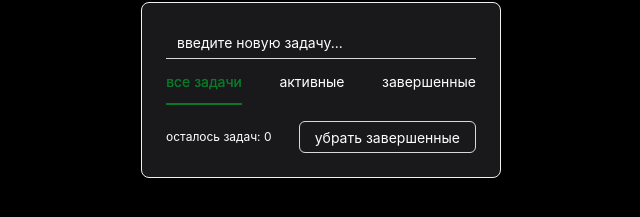
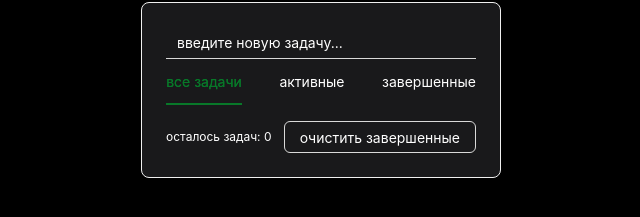
Before and after one commit to AntonyantsArtyom/Mindbox-ToDo, a React (Vite) app: page / in a window 1280 px wide. Shown: the part 93-310 px from the top of the page, without its empty margins (319-959 px from the left). Built offline with nearby package versions, Linux system fonts and the light colour scheme.

Commit message:
chore: rename clear button

```diff
--- a/src/App.tsx
+++ b/src/App.tsx
@@ -68,7 +68,7 @@ function App() {
           />
           <Flex align="center" justify="space-between">
             <TextStyled>осталось задач: {tasks.filter((t) => !t.checked).length}</TextStyled>
-            <Button onClick={clearCompleted}>убрать завершенные</Button>
+            <Button onClick={clearCompleted}>очистить завершенные</Button>
           </Flex>
         </CardStyled>
       </ContainerStyled>
```
